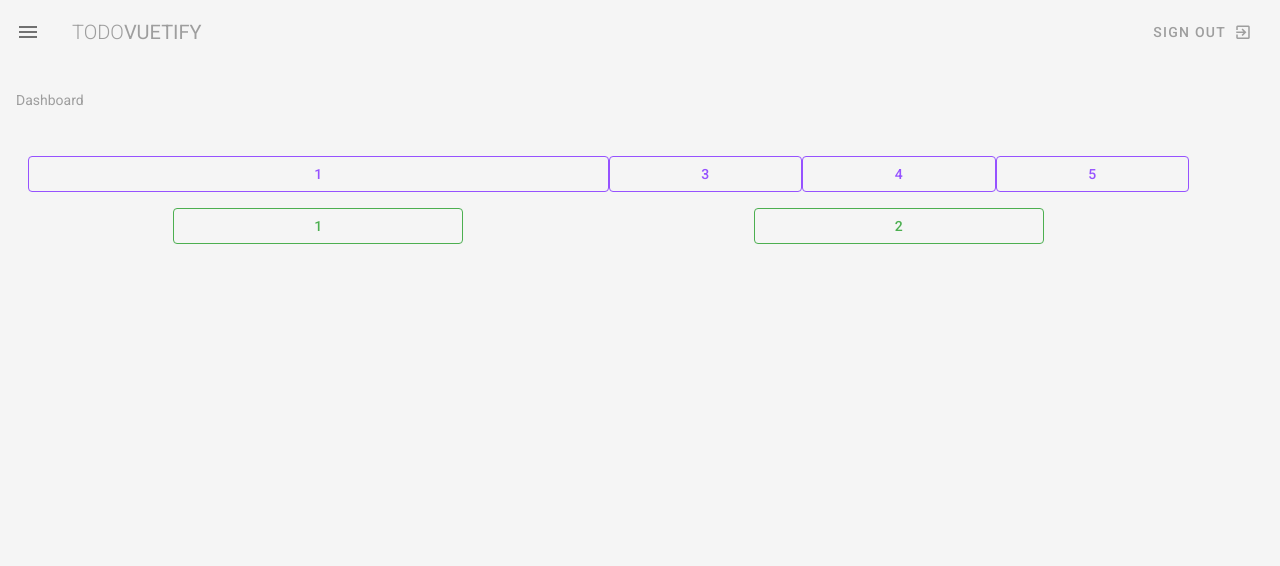
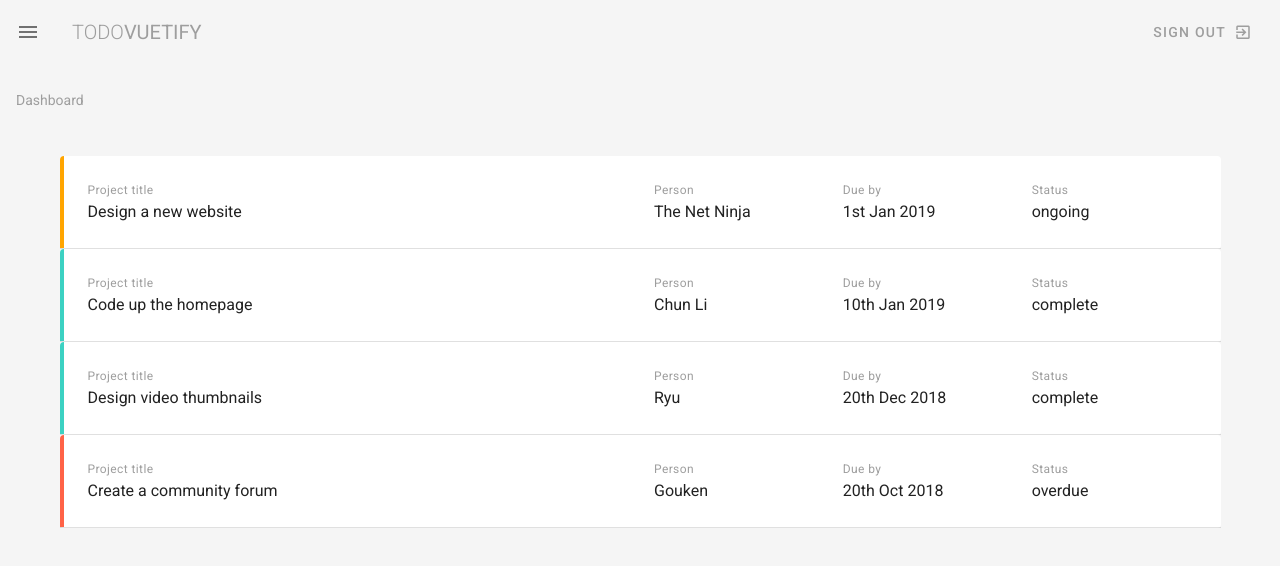
Before and after one commit to Katherine-dev/todo-vuetify, a Vue app: page / in a window 1280 px wide. Shown: the top 566 px of the page. Built offline with nearby package versions, Linux system fonts and the light colour scheme.

Commit message:
added cards to dashboard

```diff
--- a/src/App.vue
+++ b/src/App.vue
@@ -1,7 +1,7 @@
 <template>
   <v-app class="grey lighten-4" >
     <v-container fluid fill-height class="grey lighten-4">
-      <v-row style="height: 100%">
+      <v-row style="height:100%">
         <Navbar/>
         <v-main class="mb-4">
         <router-view/>
--- a/src/views/Dashboard.vue
+++ b/src/views/Dashboard.vue
@@ -1,30 +1,47 @@
 <template>
- <div class="dashboard" style="height:100%">
+ <div class="dashboard" style="height:100%; overflow-y:scroll;">
     <v-subheader class="grey--text">Dashboard</v-subheader>
-      <v-container fill-height class="my-5 mx-4" style="align-content: flex-start">
-        <v-row wrap no-gutters>
-          <v-col cols="12" md="6">
-            <v-btn outlined block color="primary" >1</v-btn>
+      <v-container fill-height class="my-5" style="align-content: flex-start">
+        <v-card flat width="100%" class="pa-3" v-for="project in projects" :key="project.title">
+          <v-row wrap :class="`pa-3 project ${project.status}`">
+            <v-col cols=12 md=6>
+              <div class="caption grey--text">
+                Project title
+              </div>
+              <div>
+                {{project.title}}
+              </div>
             </v-col>
-          <v-col cols="4" md="2">
-            <v-btn outlined block color="primary" >3</v-btn>
+            <v-col cols=6 sm=4 md=2>
+              <div class="caption grey--text">
+                Person
+              </div>
+              <div>
+                {{project.person}}
+              </div>
               </v-col>
-          <v-col cols="4" md="2">
-            <v-btn outlined block color="primary" >4</v-btn>
+              <v-col cols=6 sm=4 md=2>
+              <div class="caption grey--text">
+                Due by
+              </div>
+              <div>
+                {{project.due}}
+              </div>
             </v-col>
-          <v-col cols="4" md="2">
-            <v-btn outlined block color="primary" >5</v-btn>
+            <v-col cols=2 sm=4 md=2>
+              <div class="caption grey--text">
+                Status
+              </div>
+              <div>
+                {{project.status}}
+              </div>
             </v-col>
           </v-row>
-
-        <v-row  wrap no-gutters justify="space-around" class="mt-4">
-          <v-col cols="4" md="3">
-            <v-btn outlined block color="success">1</v-btn>
-          </v-col>
-          <v-col cols="4" md="3">
-            <v-btn outlined block color="success">2</v-btn>
-          </v-col>
+          <!-- remember this -->
+          <v-row cols="12">
+              <v-divider></v-divider>
           </v-row>
+        </v-card>
       </v-container>
   </div>
 </template>
@@ -36,6 +53,28 @@ export default Vue.extend({
   name: 'Dashboard',
 
   components: {
+  },
+  data () {
+    return {
+      projects: [
+        { title: 'Design a new website', person: 'The Net Ninja', due: '1st Jan 2019', status: 'ongoing', content: 'Lorem ipsum dolor sit amet consectetur adipisicing elit. Sunt consequuntur eos eligendi illum minima adipisci deleniti, dicta mollitia enim explicabo fugiat quidem ducimus praesentium voluptates porro molestias non sequi animi!' },
+        { title: 'Code up the homepage', person: 'Chun Li', due: '10th Jan 2019', status: 'complete', content: 'Lorem ipsum dolor sit amet consectetur adipisicing elit. Sunt consequuntur eos eligendi illum minima adipisci deleniti, dicta mollitia enim explicabo fugiat quidem ducimus praesentium voluptates porro molestias non sequi animi!' },
+        { title: 'Design video thumbnails', person: 'Ryu', due: '20th Dec 2018', status: 'complete', content: 'Lorem ipsum dolor sit amet consectetur adipisicing elit. Sunt consequuntur eos eligendi illum minima adipisci deleniti, dicta mollitia enim explicabo fugiat quidem ducimus praesentium voluptates porro molestias non sequi animi!' },
+        { title: 'Create a community forum', person: 'Gouken', due: '20th Oct 2018', status: 'overdue', content: 'Lorem ipsum dolor sit amet consectetur adipisicing elit. Sunt consequuntur eos eligendi illum minima adipisci deleniti, dicta mollitia enim explicabo fugiat quidem ducimus praesentium voluptates porro molestias non sequi animi!' }
+      ]
+    }
   }
 })
 </script>
+
+<style scoped>
+.project.complete {
+  border-left: 4px solid #3cd1c2
+}
+.project.ongoing {
+  border-left: 4px solid orange
+}
+.project.overdue {
+  border-left: 4px solid tomato
+}
+</style>
--- a/src/views/Projects.vue
+++ b/src/views/Projects.vue
@@ -1,7 +1,7 @@
 <template>
  <div class="projects" style="height:100%">
     <v-subheader class="grey--text">Projects</v-subheader>
-      <v-container fill-height class="my-5 mx-4" style="align-items: flex-start">
+      <v-container fill-height class="my-5" style="align-items: flex-start">
         content
       </v-container>
   </div>
--- a/src/views/Team.vue
+++ b/src/views/Team.vue
@@ -1,8 +1,7 @@
 <template>
  <div class="team" style="height:100% ">
     <v-subheader class="grey--text">Team</v-subheader>
-    <v-container fill-height class="my-5 mx-4" style="align-items: flex-start"
->
+    <v-container fill-height class="my-5" style="align-items: flex-start">
       content
       Lorem ipsum dolor sit amet consectetur, adipisicing elit.
       Lorem ipsum dolor sit, amet consectetur adipisicing elit. Explicabo dolore ad quae, distinctio nihil assumenda alias incidunt at minus omnis quam mollitia ipsum soluta unde fugit pariatur. Et, eius ipsa!
```
Lines whose indentation alone changed are shown as unchanged.
